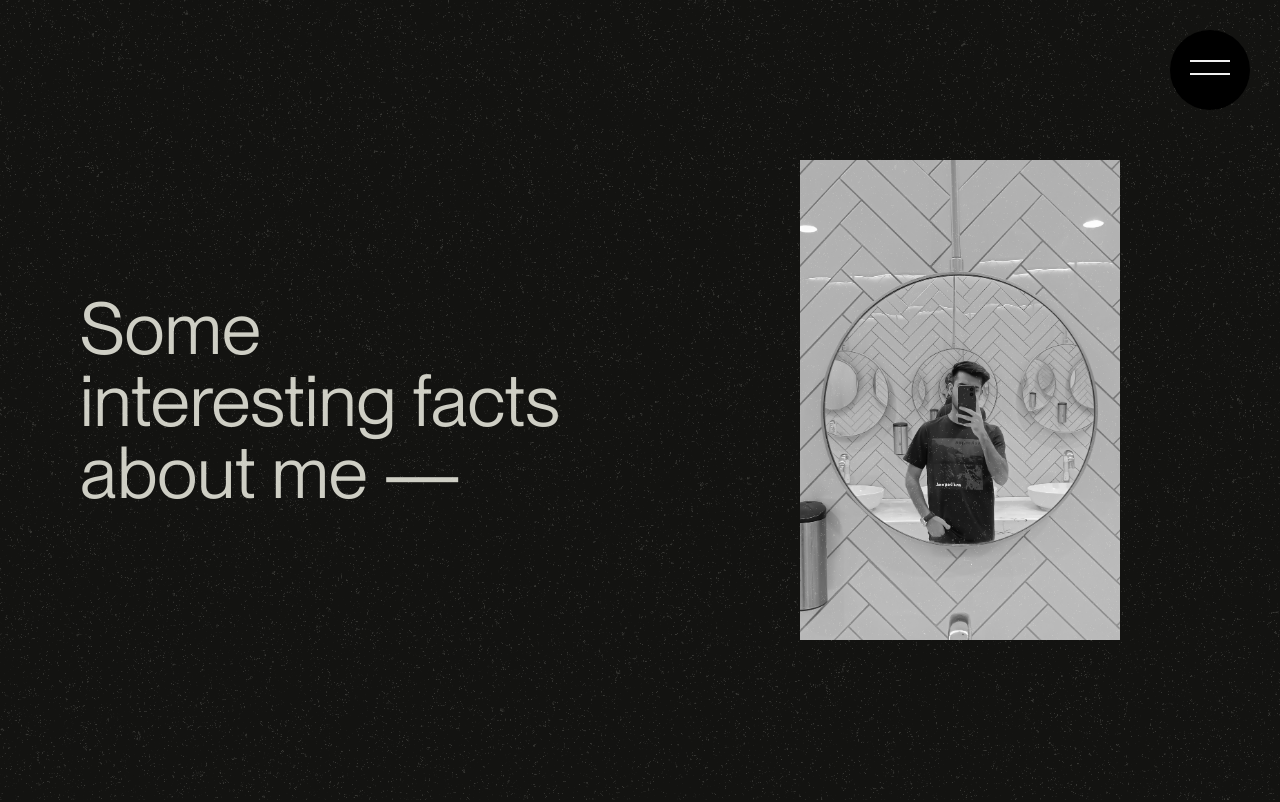
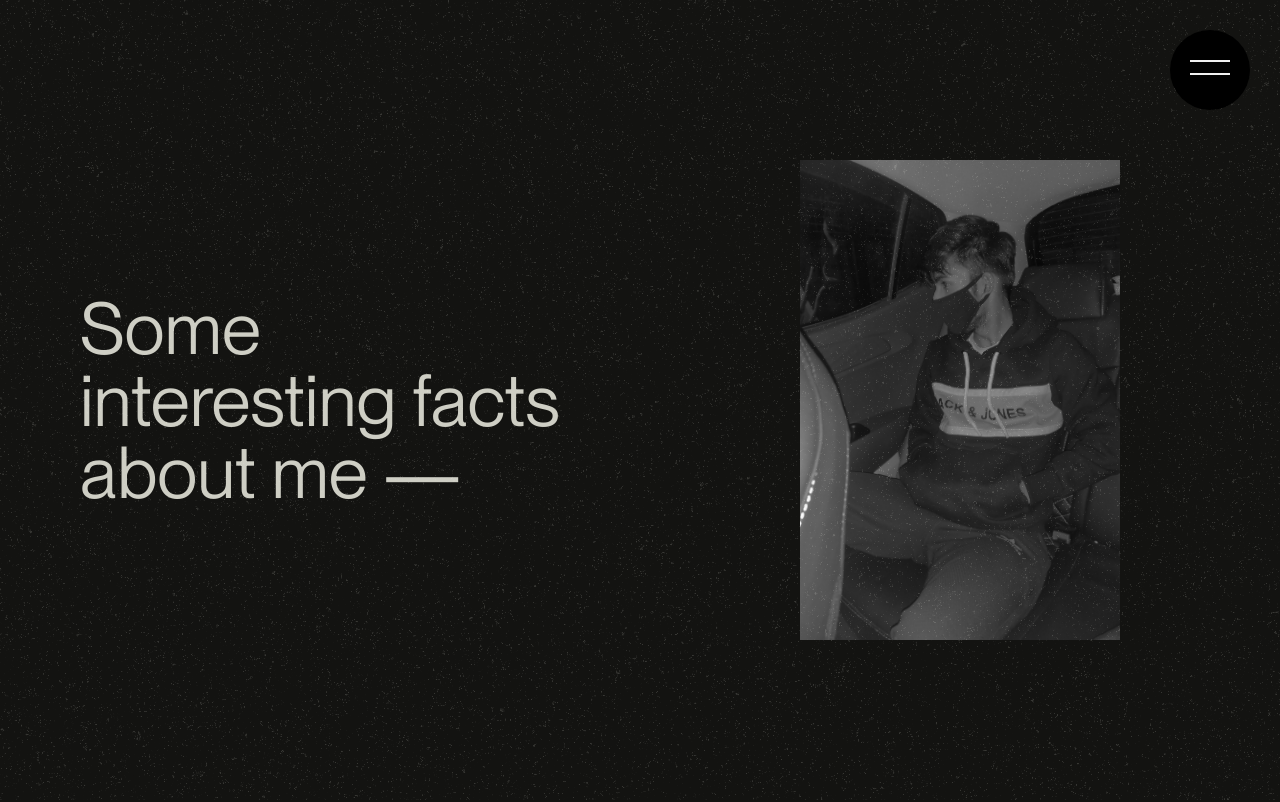
Before and after one commit to krish-jatav/portfolio-V3, a Next.js app: page /about in a window 1280 px wide. Shown: the top 802 px of the page. Built offline with nearby package versions, Linux system fonts and the light colour scheme.

Commit message:
working perfect

```diff
--- a/public/index.js
+++ b/public/index.js
@@ -72,7 +72,7 @@ from "./contact.svg";
 export { default as myImage1 }
 from "./profile1.png";
 export { default as myImage2 }
-from "./profile2.png";
+from "./pic.jpg";
 
 export { default as mockup1 }
 from "./mockup1.png";
```
Also changed, not shown: public/Pic.jpg (added).
